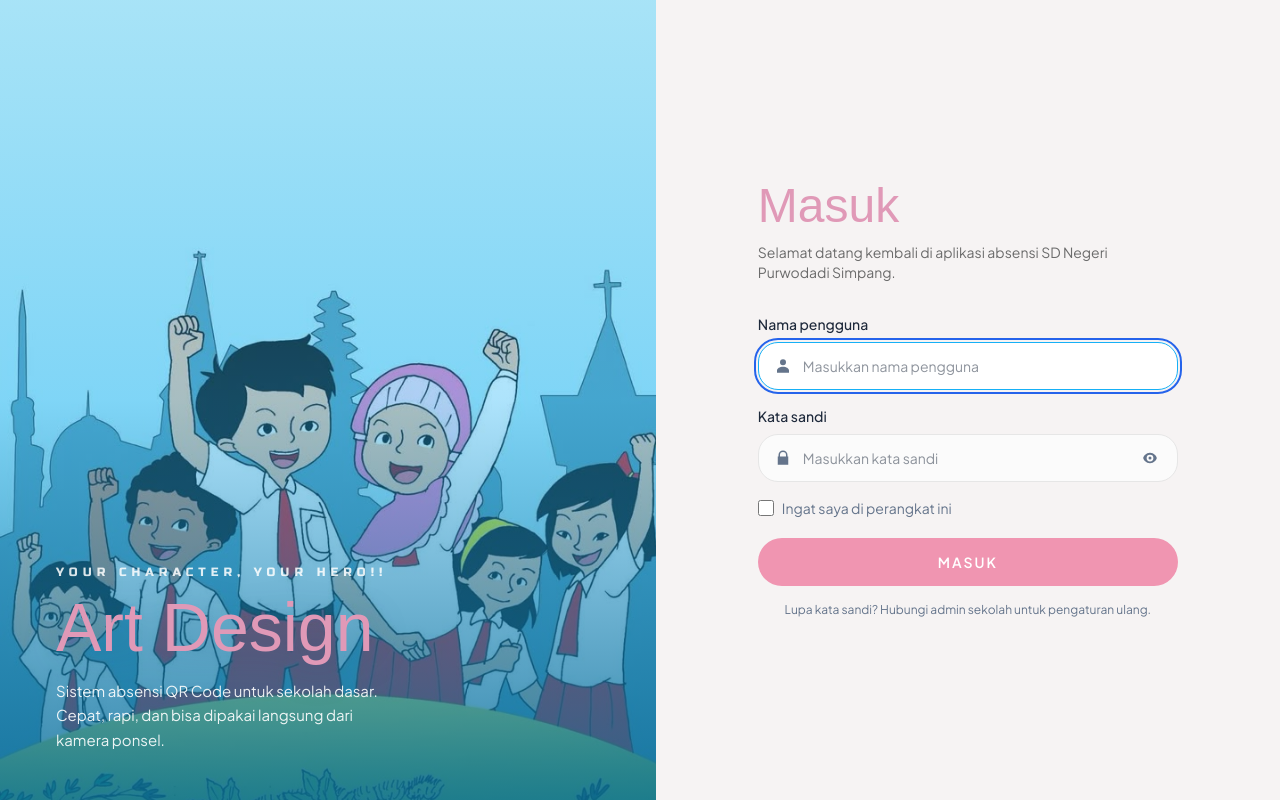
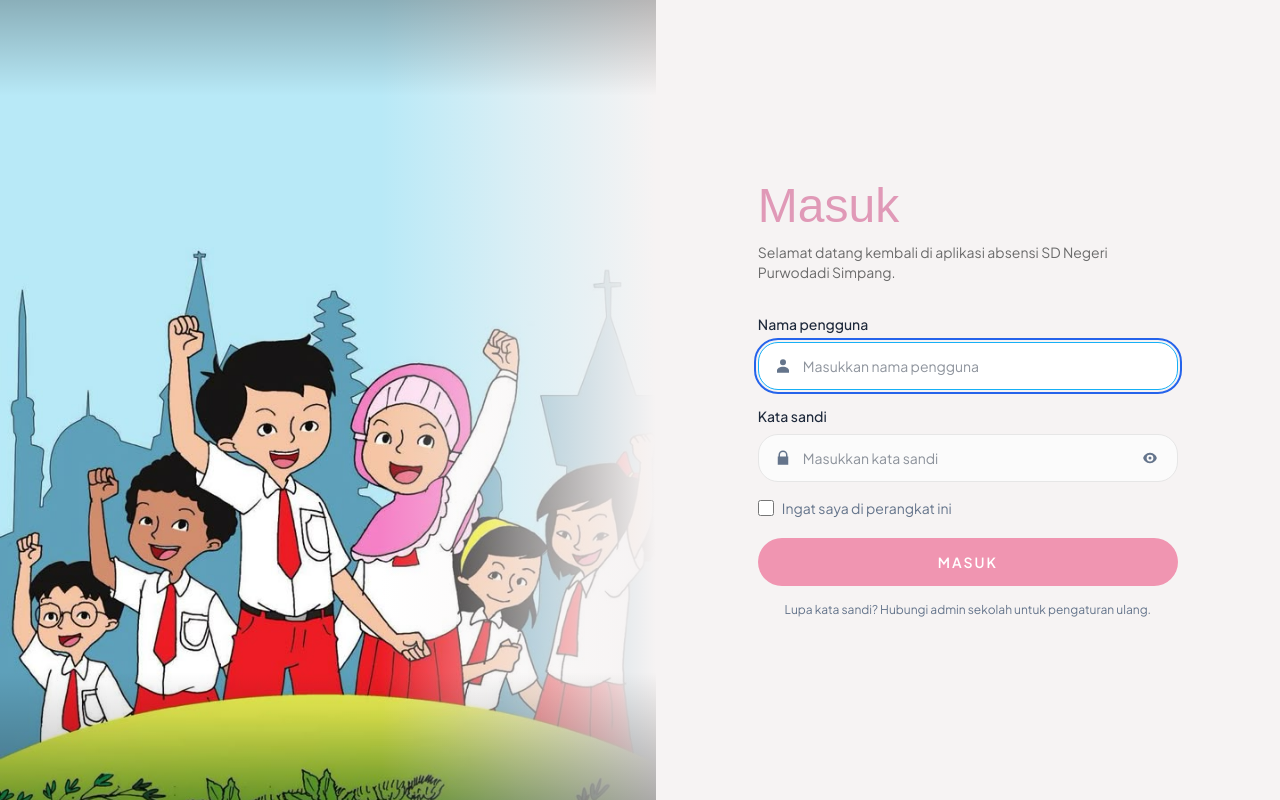
Before and after one commit to Fasiall/Absensi-SD---KAPITA, a Next.js app: page /login in a window 1280 px wide. Built offline with nearby package versions, Linux system fonts and the light colour scheme; no server answers; a web font is replaced by a local one.

Commit message:
feat(login): hapus teks di panel gambar dan tambahkan gradient fade
- Hapus tagline, judul, dan deskripsi pada panel visual
- Gradient fade di tepi kanan menyatukan gambar ke panel login (#F6F3F3)
- Vignette halus di tepi atas dan bawah gambar

```diff
--- a/src/app/(auth)/login/LoginVisual.tsx
+++ b/src/app/(auth)/login/LoginVisual.tsx
@@ -1,6 +1,6 @@
 export default function LoginVisual() {
   return (
-    <section className="relative hidden overflow-hidden bg-[#16B0F6] lg:flex lg:flex-col">
+    <section className="relative hidden overflow-hidden bg-[#16B0F6] lg:block">
       {/* eslint-disable-next-line @next/next/no-img-element */}
       <img
         src="/login.jpg"
@@ -8,25 +8,22 @@ export default function LoginVisual() {
         aria-hidden="true"
         className="pointer-events-none absolute inset-0 h-full w-full object-cover"
       />
+
+      {/* Gradient fade: menyatukan tepi kanan gambar ke panel login */}
       <div
-        className="pointer-events-none absolute inset-0 bg-gradient-to-t from-[#0B6E9B]/85 via-[#16B0F6]/35 to-[#16B0F6]/10"
+        className="pointer-events-none absolute inset-y-0 right-0 w-[42%] bg-gradient-to-r from-transparent via-[#F6F3F3]/55 to-[#F6F3F3]"
         aria-hidden="true"
       />
 
-      <div className="relative z-10 flex flex-1 flex-col justify-end px-14 py-12">
-        <div className="text-white">
-          <p className="font-[family-name:var(--font-tagline)] text-xs uppercase tracking-[0.42em] text-white/85">
-            your character, your hero!!
-          </p>
-          <h1 className="mt-4 font-[family-name:var(--font-display)] text-[68px] leading-[0.92] text-[#E099B7] drop-shadow-[0_6px_18px_rgba(9,63,92,0.25)]">
-            Art Design
-          </h1>
-          <p className="mt-5 max-w-[340px] text-[15px] leading-relaxed text-white/90">
-            Sistem absensi QR Code untuk sekolah dasar. Cepat, rapi, dan bisa dipakai
-            langsung dari kamera ponsel.
-          </p>
-        </div>
-      </div>
+      {/* Gradient fade: tepi atas dan bawah */}
+      <div
+        className="pointer-events-none absolute inset-x-0 top-0 h-24 bg-gradient-to-b from-black/25 to-transparent"
+        aria-hidden="true"
+      />
+      <div
+        className="pointer-events-none absolute inset-x-0 bottom-0 h-32 bg-gradient-to-t from-black/30 to-transparent"
+        aria-hidden="true"
+      />
     </section>
   );
 }
```
